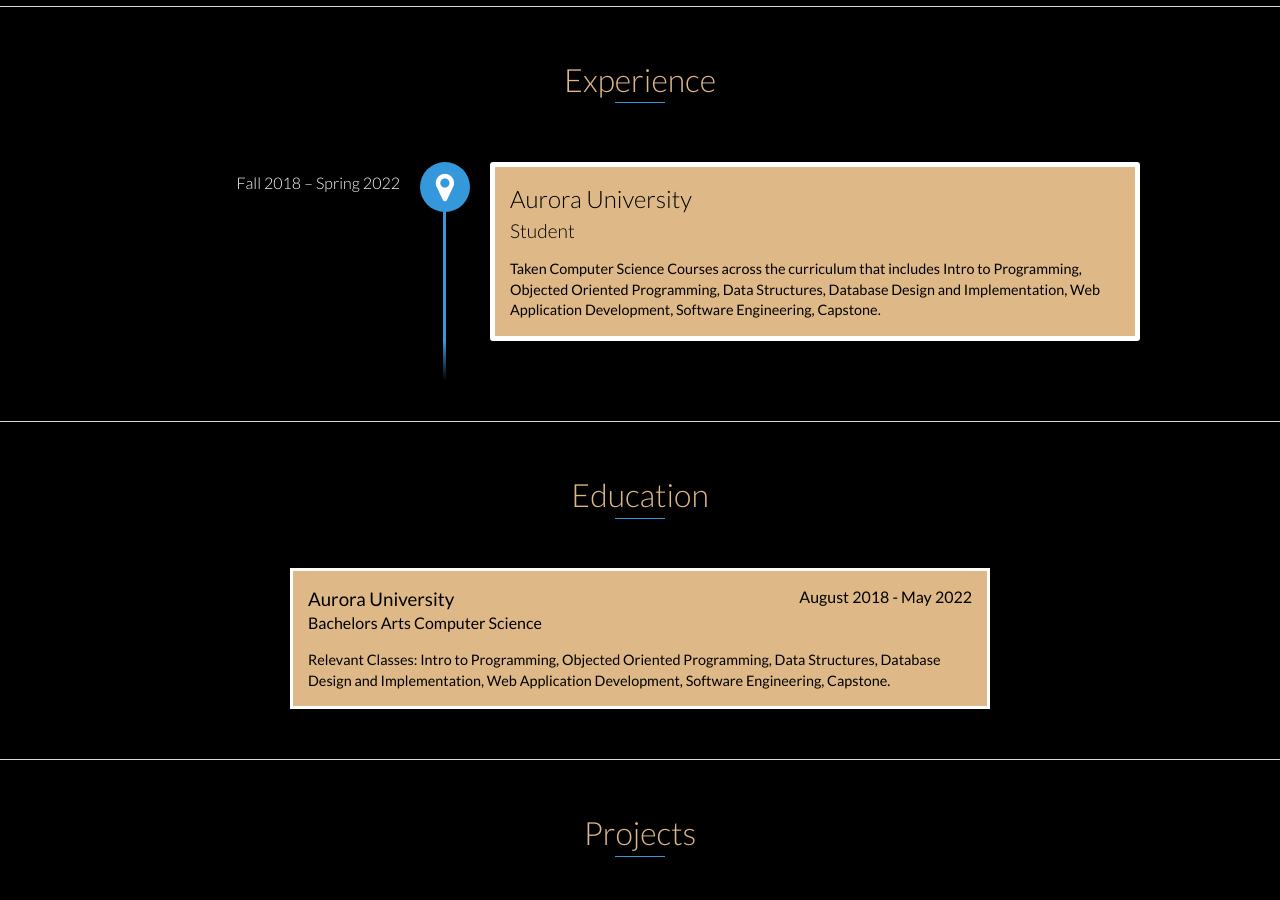
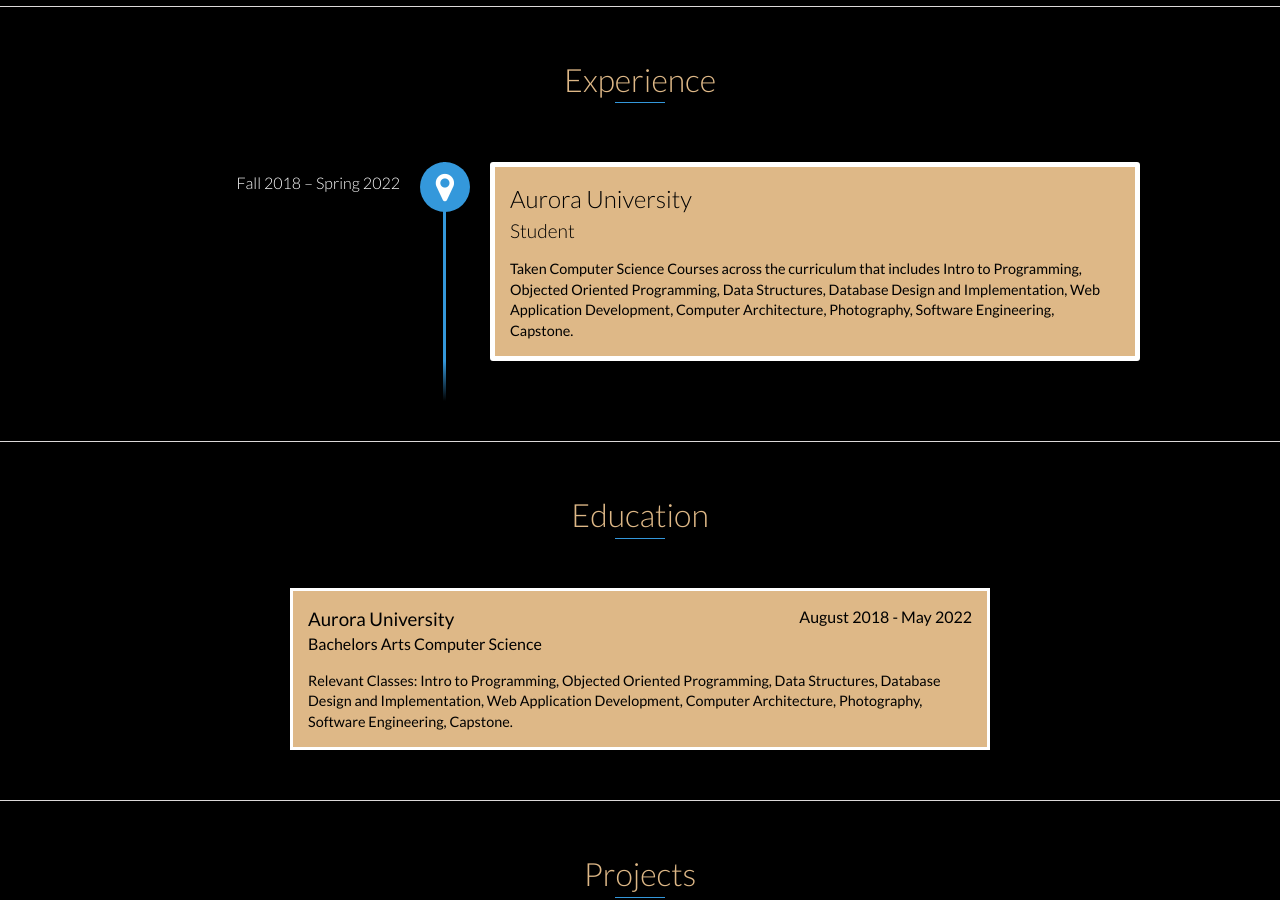
Before and after one commit to ldeagueros01/ldeagueros01.github.io, a Jekyll site: the page index.html, which Jekyll copies as it is, in a window 1280 px wide and 900 px high, scrolled down 1300 px. Built offline with Jekyll 4.4.1, drawn with Linux system fonts in a browser that asks for light colours; some of the changed lines change nothing that is shown; some of the changed text lies outside the part shown.

Commit message:
update notes
update notes

```diff
--- a/index.html
+++ b/index.html
@@ -96,7 +96,7 @@
             <p>
                 Taken Computer Science Courses across the curriculum that includes Intro to Programming,
                 Objected Oriented Programming, Data Structures, Database Design and Implementation,
-                Web Application Development, Software Engineering, Capstone.
+                Web Application Development, Computer Architecture, Photography, Software Engineering, Capstone.
             </p>
         </div>
 
@@ -138,7 +138,7 @@
         <p>
             Relevant Classes: Intro to Programming,
             Objected Oriented Programming, Data Structures, Database Design and Implementation,
-            Web Application Development, Software Engineering, Capstone.
+            Web Application Development, Computer Architecture, Photography, Software Engineering, Capstone.
         </p>
     </div>
     <!-- End .education-block -->
@@ -195,20 +195,20 @@
             </div>
             <!-- End .project -->
 
-            <div class="project shadow-large">
+           <!-- <div class="project shadow-large">
                 <div class="project-image">
                     <img src="images/blood.jpg" height="230" width="230"/>
                 </div>
-                <!-- End .project-image -->
+                &lt;!&ndash; End .project-image &ndash;&gt;
                 <div class="project-info">
                     <h3>Lunar Prime Photography</h3>
                     <p>
                         Personal photography website created by me.....
 
                 </div>
-                <!-- End .project-info -->
+                &lt;!&ndash; End .project-info &ndash;&gt;
             </div>
-            <!-- End .project -->
+            &lt;!&ndash; End .project &ndash;&gt;-->
             <div class="project shadow-large">
                 <div class="project-image">
                     <img src="images/GBF.jpg" height="230" width="230"/>
@@ -301,19 +301,25 @@
     <h2 class="heading">Skills</h2>
     <ul>
         <li>HTML</li>
-        <li>Css</li>
+        <li>CSS</li>
         <li>JavaScript</li>
         <li>BootStrap</li>
         <li>JQuery</li>
         <li>Node.js</li>
+        <li>Express</li>
         <li>React</li>
         <li>Java</li>
         <li>C++</li>
         <li>Pug/Jade</li>
         <li>JavaFx</li>
         <li>MySQL</li>
+        <li>Ajax</li>
         <li>Oracle</li>
         <li>Mocha/Chai</li>
+        <li>Webstorm</li>
+        <li>IntelliJ</li>
+        <li>Eclipse</li>
+        <li>Adobe</li>
     </ul>
 </div>
 <!-- End #skills -->
```
